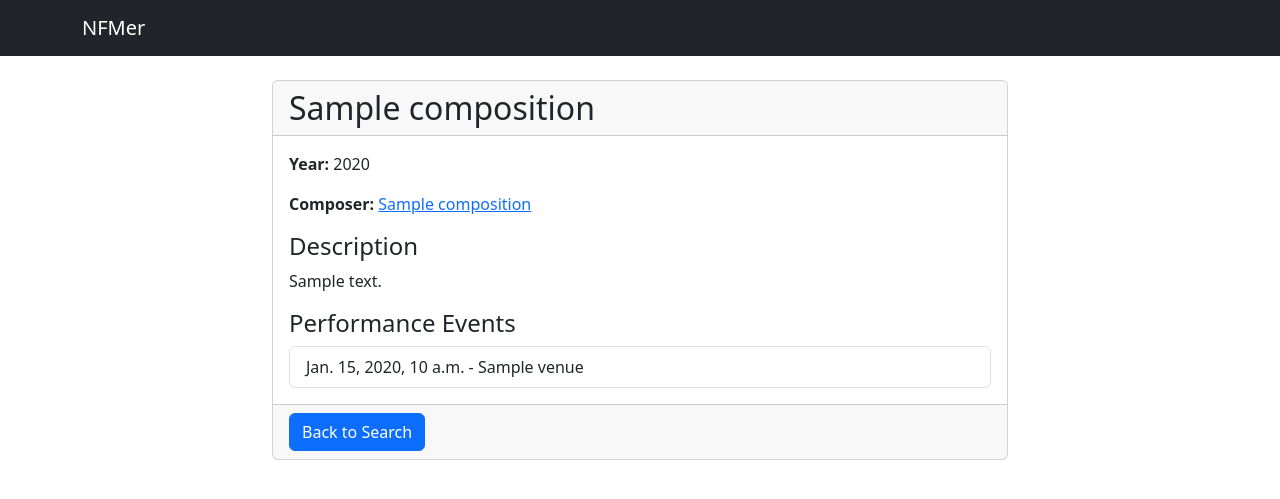
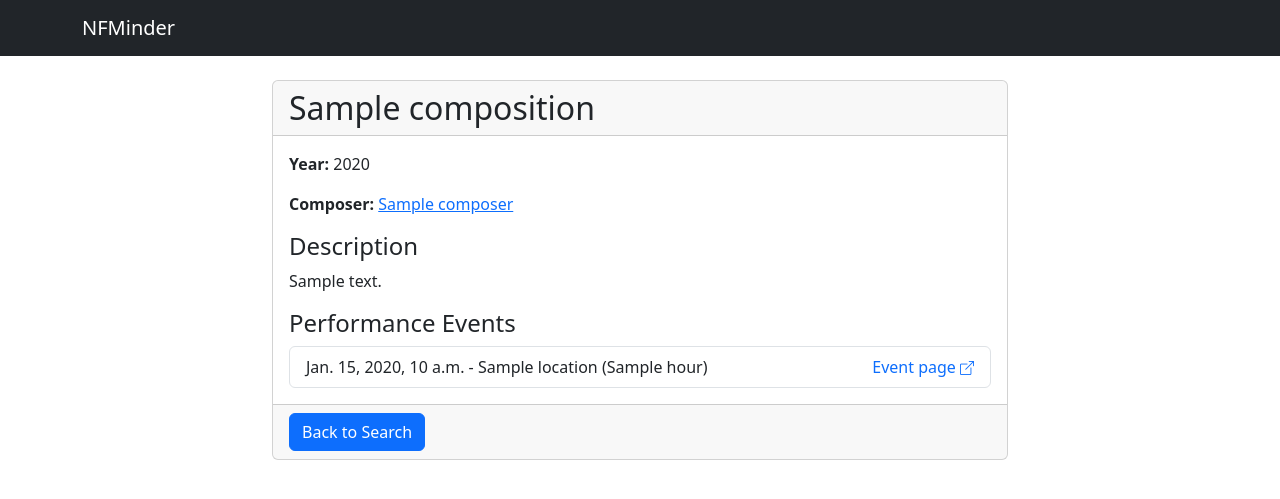
Before and after one commit to dindops/nfmer, a Django app: template nfmer/frontend/search/templates/search/composition_detail.html in a window 1280 px wide. Shown: the top 499 px of the page. Run offline with Django 5.2, Linux system fonts and the light colour scheme; the template is opened without the code that fills it: most values are stand-ins (such as "Sample title", 1, 10 or a date in 2020); some libraries are stand-ins or nearby versions.

Commit message:
fix: vibe-coded search functionality with Django + HTMX frontend
- Fixed typos in service parameters (search_qerry → search_query)
- Updated HTML templates to use correct field names (composer_name, composition_name)
- Adjusted layout for events display with links to event pages
- Added Bootstrap Icons for external links
- Rebranded from NFMer to NFMinder and improved UI

🤖 Generated with [Claude Code](https://claude.ai/code)

Co-Authored-By: Claude <noreply@anthropic.com>

```diff
--- a/nfmer/frontend/search/templates/search/base.html
+++ b/nfmer/frontend/search/templates/search/base.html
@@ -3,9 +3,11 @@
 <head>
     <meta charset="UTF-8">
     <meta name="viewport" content="width=device-width, initial-scale=1.0">
-    <title>NFMer</title>
+    <title>NFMinder</title>
     <!-- Bootstrap CSS -->
     <link href="https://cdn.jsdelivr.net/npm/bootstrap@5.3.2/dist/css/bootstrap.min.css" rel="stylesheet">
+    <!-- Bootstrap Icons -->
+    <link rel="stylesheet" href="https://cdn.jsdelivr.net/npm/bootstrap-icons@1.11.3/font/bootstrap-icons.min.css">
     <!-- HTMX -->
     <script src="https://unpkg.com/htmx.org@1.9.6"></script>
     <style>
@@ -28,7 +30,7 @@
 <body>
     <nav class="navbar navbar-expand-lg navbar-dark bg-dark">
         <div class="container">
-            <a class="navbar-brand" href="{% url 'index' %}">NFMer</a>
+            <a class="navbar-brand" href="{% url 'index' %}">NFMinder</a>
         </div>
     </nav>
 
--- a/nfmer/frontend/search/templates/search/composition_detail.html
+++ b/nfmer/frontend/search/templates/search/composition_detail.html
@@ -5,7 +5,7 @@
     <div class="col-md-8 offset-md-2">
         <div class="card">
             <div class="card-header">
-                <h2 class="card-title mb-0">{{ composition.name }}</h2>
+                <h2 class="card-title mb-0">{{ composition.composition_name }}</h2>
             </div>
             <div class="card-body">
                 <div class="mb-3">
@@ -13,11 +13,11 @@
                         <p><strong>Year:</strong> {{ composition.year }}</p>
                     {% endif %}
 
-                    {% if composition.composer_name %}
+                    {% if composition.composer %}
                         <p>
                             <strong>Composer:</strong>
-                            <a href="{% url 'composer_detail' composition.composer_id %}">
-                                {{ composition.composer_name }}
+                            <a href="{% url 'composer_detail' composition.composer.id %}">
+                                {{ composition.composer.composer_name }}
                             </a>
                         </p>
                     {% endif %}
@@ -36,7 +36,12 @@
                         <ul class="list-group">
                             {% for event in composition.events %}
                                 <li class="list-group-item">
-                                    {{ event.date }} - {{ event.venue }}
+                                    <div class="d-flex justify-content-between align-items-center">
+                                        <span>{{ event.date }} - {{ event.location }} ({{ event.hour }})</span>
+                                        {% if event.url %}
+                                        <a href="{{ event.url }}" target="_blank" class="text-decoration-none">Event page <i class="bi bi-box-arrow-up-right small"></i></a>
+                                        {% endif %}
+                                    </div>
                                 </li>
                             {% endfor %}
                         </ul>
--- a/nfmer/frontend/search/templates/search/partials/search_results.html
+++ b/nfmer/frontend/search/templates/search/partials/search_results.html
@@ -4,7 +4,7 @@
             <a href="{% if search_type == 'composers' %}{% url 'composer_detail' item.id %}{% else %}{% url 'composition_detail' item.id %}{% endif %}"
                class="list-group-item list-group-item-action result-item">
                 <div class="d-flex w-100 justify-content-between">
-                    <h5 class="mb-1">{{ item.name }}</h5>
+                    <h5 class="mb-1">{% if search_type == 'composers' %}{{ item.composer_name }}{% else %}{{ item.composition_name }}{% endif %}</h5>
                     {% if search_type == 'composers' %}
                         <small>
                             {% if item.birth_year %}{{ item.birth_year }}{% endif %}
```
Also changed, not shown: nfmer/frontend/search/services.py (+4 -4 lines), nfmer/frontend/search/templates/search/composer_detail.html (+2 -12 lines), nfmer/frontend/search/templates/search/index.html (+4 -4 lines).
